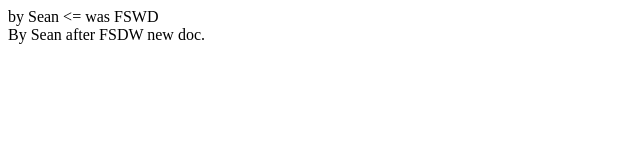
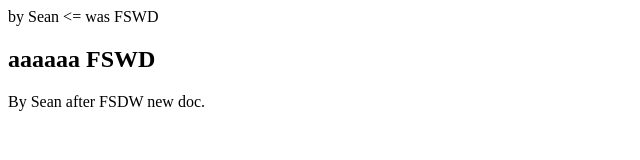
Before and after one commit to SeanLuo-FSWD/gitFlow_practice, a plain HTML site: page index.html in a window 1280 px wide. Shown: the whole page, without its empty margins (0-640 px from the left). Drawn offline with Linux system fonts and the light colour scheme.

Commit message:
commit my change aaa FSWD

```diff
--- a/index.html
+++ b/index.html
@@ -3,7 +3,7 @@
       <div class="">
         by Sean <= was FSWD
       </div>
-
+      <h2>aaaaaa FSWD</h2>
       <div class="">
         By Sean after FSDW new doc.
       </div>
```
